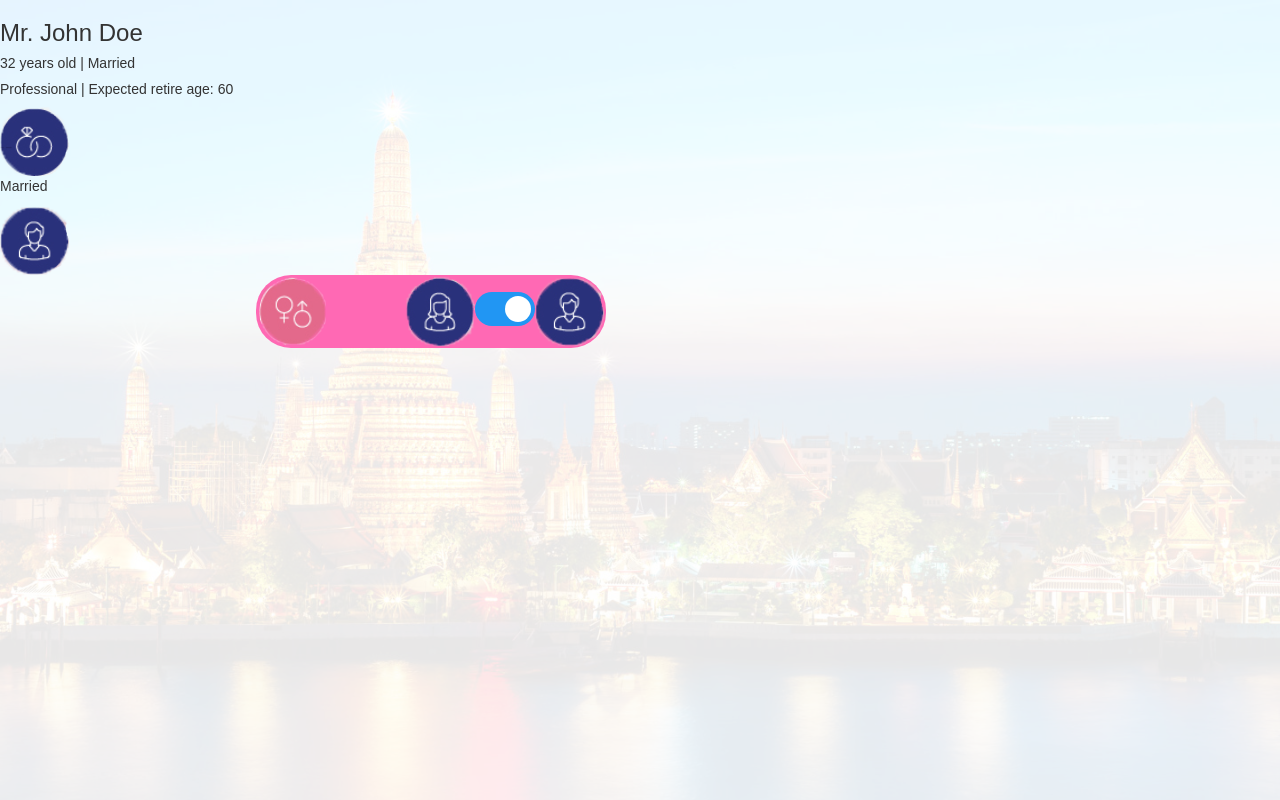
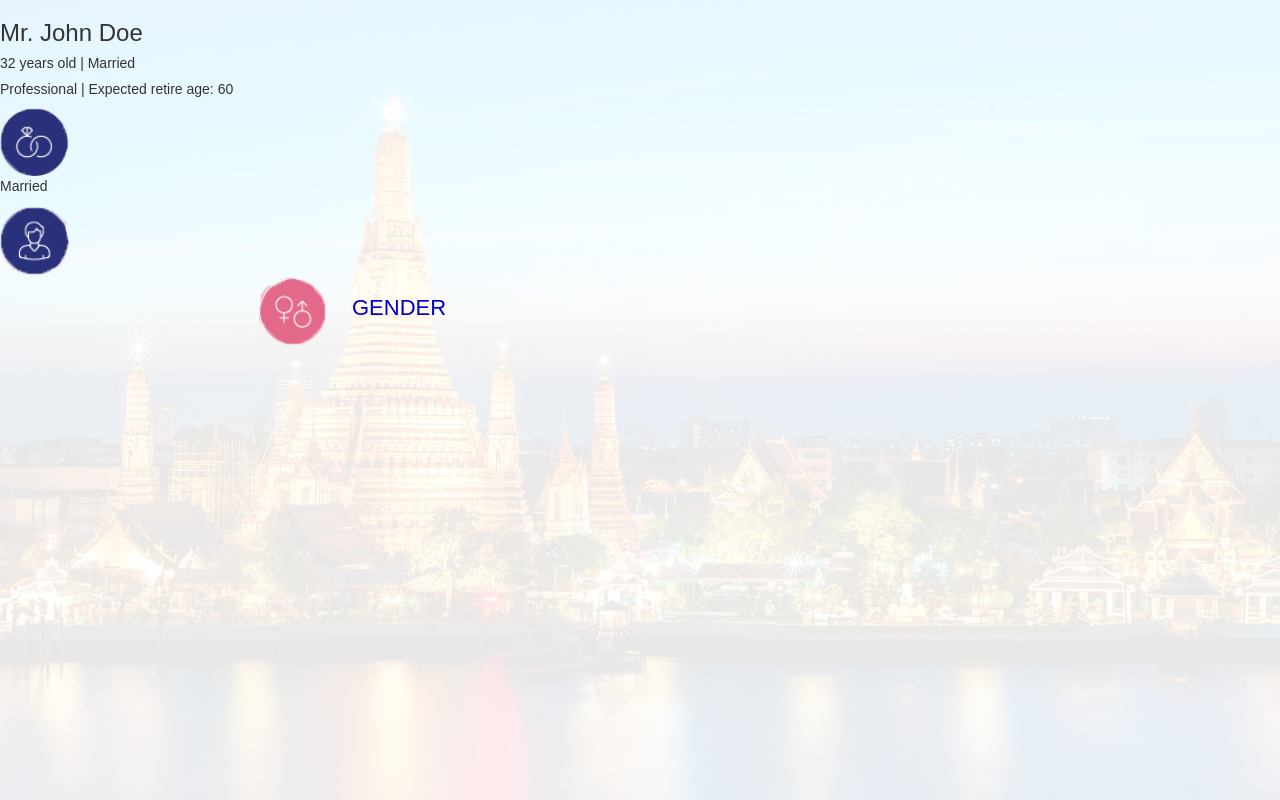
Before and after one commit to noce30/Demo-Reactjs, a React (Create React App) app in the folder my-app/: page / in a window 1280 px wide. Built offline with nearby package versions, Linux system fonts and the light colour scheme.

Commit message:
update gender

```diff
--- a/my-app/src/App.css
+++ b/my-app/src/App.css
@@ -81,7 +81,6 @@ input:checked + .slider:before {
 
 .item{
   margin-left: 20%;
-  background-color: hotpink;
   width: 350px;
   padding: 2px;
   border-radius: 35px;
@@ -101,6 +100,13 @@ input:checked + .slider:before {
   float: left;
 }
 
+.item .text-title{
+  margin-left: 25px;
+  margin-top: 15px;
+  color: mediumblue;
+  font-size: 22px;
+}
+
 @keyframes App-logo-spin {
   from { transform: rotate(0deg); }
   to { transform: rotate(360deg); }
--- a/my-app/src/components/Gender.js
+++ b/my-app/src/components/Gender.js
@@ -1,39 +1,31 @@
 import React, { Component } from 'react';
-import icon_female from '../assets/img/icons-demo/icon_female.png';
-import icon_male from '../assets/img/icons-demo/icon_male.png';
-import icon_select_gender from'../assets/img/icons-demo/icon_select_gender.png'
+import GenderShow from './GenderShow';
+import icon_select_gender from '../assets/img/icons-demo/icon_select_gender.png';
 
 class Gender extends Component {
     constructor(props) {
         super(props)
-        this.handleGender = this.handleGender.bind(this);
+        this.state = { showFull: false };
+        this.ClickGender = this.ClickGender.bind(this);
     }
 
-    handleGender(e)
-    {
-        this.props.onGenderChange(e.target.checked);
+    ClickGender() {
+        this.setState({
+            showFull: this.state.showFull ? false : true
+        });
     }
 
     render() {
         return (
-            <div className="item">
+            <div className="item" style={this.state.showFull ? { backgroundColor: "hotpink" } : null}>
                 <div className="left">
-                    <img src={icon_select_gender} alt="male" />
+                    <img src={icon_select_gender} alt="male" onClick={this.ClickGender} />
                 </div>
-                <div className="right">
-                    <img src={icon_female} alt="male" />
-                </div>
-
-                <div className="right-swith">
-                    <label className="switch">
-                        <input type="checkbox" checked={this.props.checked} onChange={this.handleGender}/>
-                        <span className="slider round"></span>
-                    </label>
-                </div>
-
-                <div className="right">
-                    <img src={icon_male} alt="male" />
-                </div>
+                <GenderShow
+                    showFull={this.state.showFull}
+                    onGenderChange={this.props.onGenderChange}
+                    checked={this.props.checked}
+                />
             </div>
         );
     }
--- /dev/null
+++ b/my-app/src/components/GenderShow.js
@@ -0,0 +1,50 @@
+import React, { Component } from 'react';
+import PropTypes from 'prop-types';
+import icon_female from '../assets/img/icons-demo/icon_female.png';
+import icon_male from '../assets/img/icons-demo/icon_male.png';
+
+class GenderShow extends Component {
+    constructor(props) {
+        super(props);
+        this.handleGender = this.handleGender.bind(this);
+    }
+
+    handleGender(e) {
+        this.props.onGenderChange(e.target.checked);
+    }
+
+    render() {
+        if (this.props.showFull) {
+            return (
+
+                <div>
+                    <div className="right">
+                        <img src={icon_female} alt="male" />
+                    </div>
+
+                    <div className="right-swith">
+                        <label className="switch">
+                            <input type="checkbox" checked={this.props.checked} onChange={this.handleGender} />
+                            <span className="slider round"></span>
+                        </label>
+                    </div>
+
+                    <div className="right">
+                        <img src={icon_male} alt="male" />
+                    </div>
+                </div>
+            );
+        }
+        else
+        {
+            return(
+                <div className="left text-title">
+                    GENDER
+                </div>
+            )
+        }
+
+    }
+}
+
+export default GenderShow;
```
Also changed, not shown: my-app/src/App.js (+4 -4 lines).
